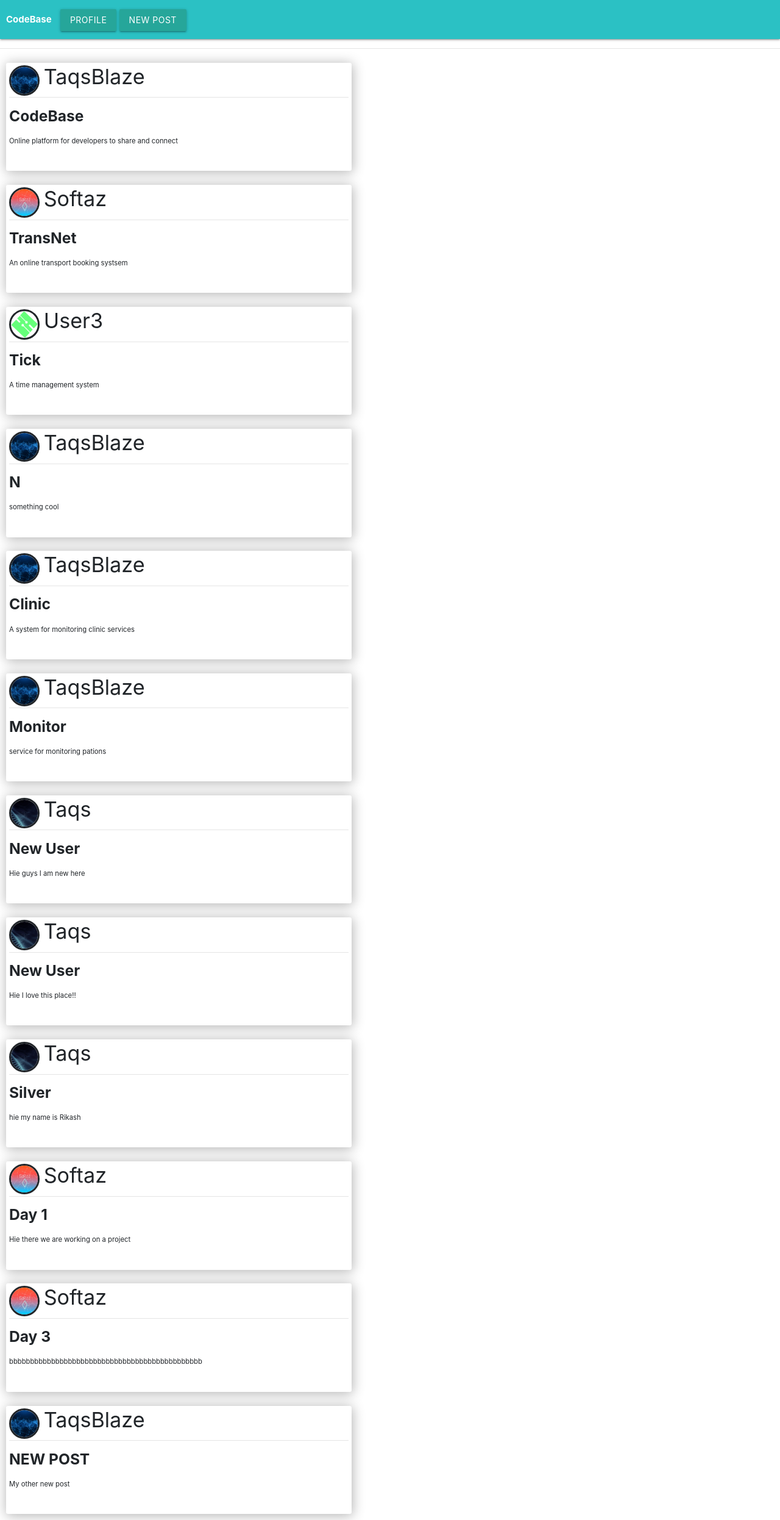
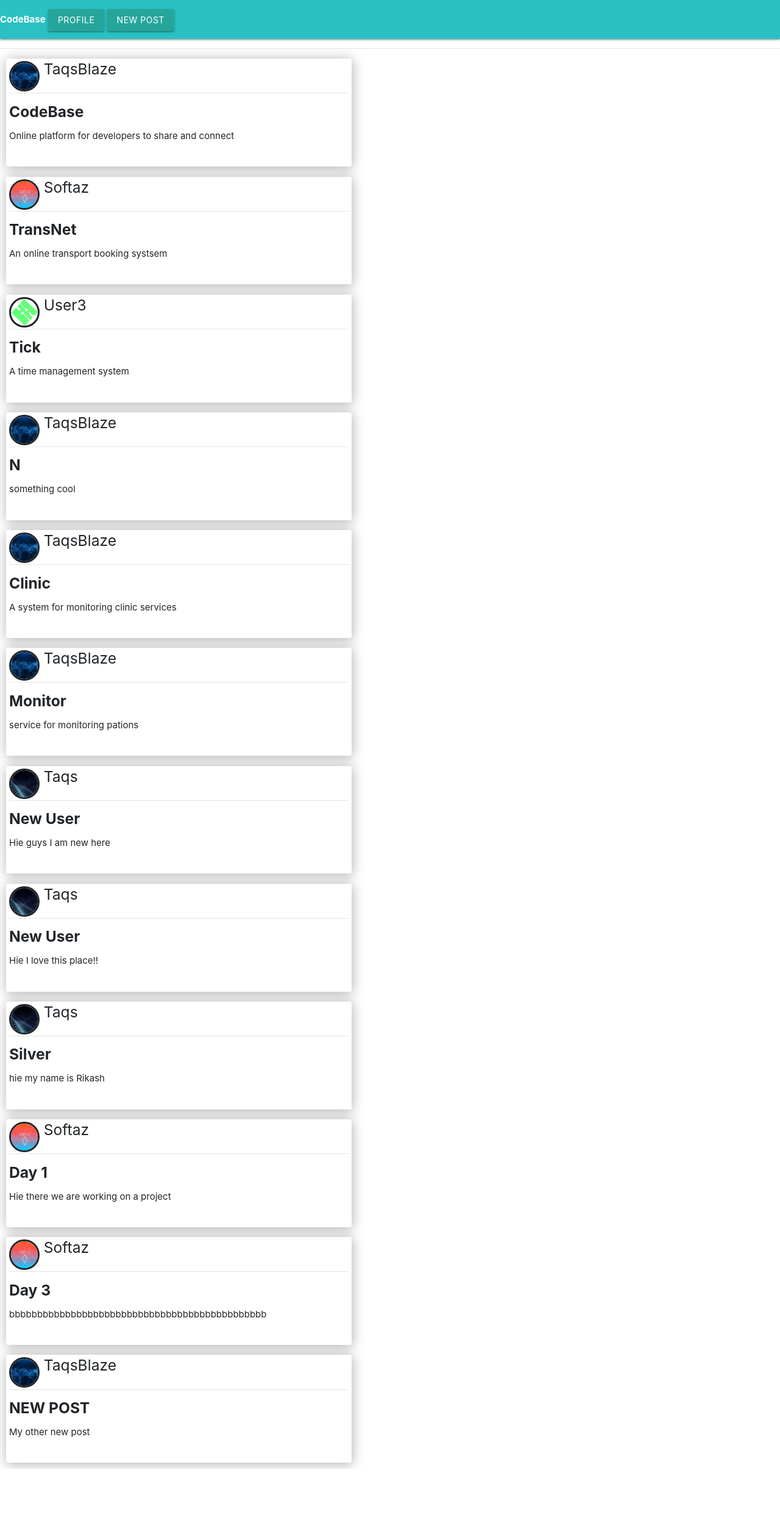
Before and after one commit to TaqsBlaze/Project-Board, a Flask app: page /home in a window 1280 px wide. Shown: the whole page at 61% size. After the commit the page ends 2408 px from the top, so only its background shows below. Run offline with Flask 2, Linux system fonts and the light colour scheme; a user stored in the database is signed in; data comes from the database, SQL or seed files in the repository; both versions use the stored data as it was after the commit; some libraries are stand-ins or nearby versions.

Commit message:
new requirements added

```diff
--- a/LeNode/static/css/main.css
+++ b/LeNode/static/css/main.css
@@ -82,8 +82,7 @@ body{
     top:4px;
 }
 .divider-hr{
-    width:25cm;
-    margin:0;
+    margin-top:25px;
 }
 .content-box .new-post-panel{
     background-color: white;
--- a/LeNode/templates/home.html
+++ b/LeNode/templates/home.html
@@ -8,7 +8,7 @@ AND SHOW PROJECTS POSTED-->
         <nav>
             <div class="nav-wrapper">
                 <div class="nav-container">
-                    <b style="margin:10px;">CodeBase</b>
+                    <a href="{{url_for('home')}}"><b style="margin=10px;">CodeBase</b></a>
                     <a class="btn" href="{{url_for('profile')}}">Profile</a>
                     <a class="btn btn-toolbar" href="{{url_for('new_post')}}">New post</a>
                 </div>
@@ -21,10 +21,10 @@ AND SHOW PROJECTS POSTED-->
                     <div class="card-image">
                         <img src="{{url_for('static',filename='images/profile_pix/' + project.author.profile_pic)}}" class="home-image-section">
                     </div>
-                    <h4 style="position:relative;margin-left:1.5cm;">{{ project.author.username }}</h4>
-					<hr>
+                    <h5 style="position:relative;margin-left:1.5cm;">{{ project.author.username }}</h5>
+					<hr class="divider-hr">
                     <p><b><h5>{{ project.title }}</h5></b></p>
-                    <small>{{ project.post}}</small>
+                    {{ project.post}}
                 </div>
             </div>
         {% endfor %}
--- a/LeNode/templates/profile.html
+++ b/LeNode/templates/profile.html
@@ -5,7 +5,7 @@
     <nav>
         <div class="nav-wrapper">
             <div class="nav-container">
-                <b style="margin=10px;">CodeBase</b>
+            <a href="{{url_for('home')}}"><b style="margin=10px;" class="btn btn-small btn-danger">CodeBase</b></a>
             </div>
         </div>
     </nav>
@@ -28,7 +28,7 @@
         <div class="profile-info">
             <div class="details">
                 <div class="user-name">
-                    <h3>{{current_user.username}}</h3>
+                    <h4>{{current_user.username}}</h4>
                 </div>
                 <div class="card-image">
                     <img class="image-section"
@@ -44,7 +44,7 @@
                     {{ form.bio(class="form-control-plaintext")}}
                     {{ form.image.label(class="form-control-file mt-3")}}
                     {{ form.image(class="form-control-file file-field")}}
-                    {{ form.send(class="btn btn-outline-info badge-primary") }}
+                    {{ form.send(class="btn-light btn badge-primary mt-4") }}
             </form>
         </div>
 		</div>
--- a/LeNode/templates/register.html
+++ b/LeNode/templates/register.html
@@ -2,7 +2,7 @@
 <nav>
     <div class="nav-wraper">
         <div class="nav-container">
-            <b style="margin:10px;">CodeBase</b>
+            <a href="{{url_for('home')}}"><b style="margin=10px;">CodeBase</b></a>
         </div>
     </div>
 </nav>
--- a/run.py
+++ b/run.py
@@ -1,3 +1,3 @@
 from LeNode import app
 if(__name__ == "__main__"):
-	app.run(debug = True)
+	app.run(debug = True,host="0.0.0.0",port=8000)
```
Also changed, not shown: LeNode/templates/createpost.html (+4 -4 lines), LeNode/templates/index.html (+6 -2 lines), requirements.txt (+3 -6 lines), LeNode/db/info.db, LeNode/static/images/profile_pix/8c2b4c88a79c0740.jpg (added), LeNode/static/images/profile_pix/b57eaa3d89023baf.jpg (added), LeNode/static/images/profile_pix/e5847ab8b27e236b.png (added).
